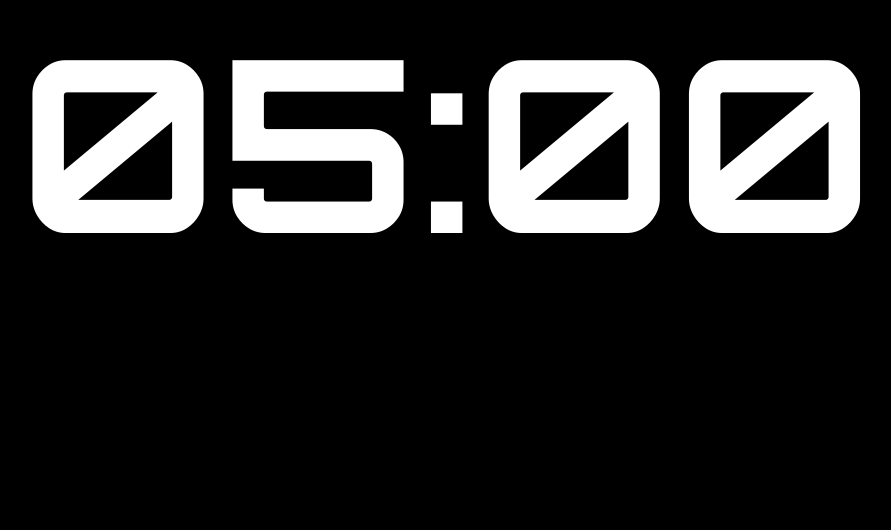
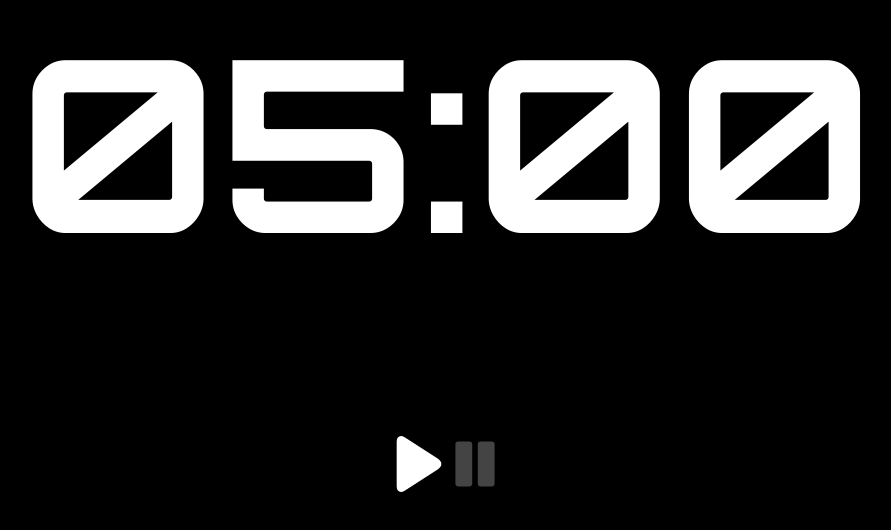
Before and after one commit to IMESec-USP/lightning-hacks-timer, a React (Create React App) app: page / in a window 1280 px wide. Shown: the part 260-790 px from the top of the page, without its empty margins (193-1084 px from the left). Built offline with nearby package versions, Linux system fonts and the light colour scheme.

Commit message:
Adds icons in timer

```diff
--- a/src/App.css
+++ b/src/App.css
@@ -18,8 +18,9 @@
 .help {
   position: absolute;
   font-family: 'Orbitron', sans-serif;
-  font-size: 50px;
-  bottom: 10vmin;
+  font-size: 18pt;
+  top: 1vh;
+  left: 1vw;
 }
 
 .black {
@@ -30,6 +31,25 @@
   color: #fff;
 }
 
+.fill-white {
+  fill: #fff;
+}
+
+.fill-grey {
+  fill: #444;
+}
+
+.icons {
+  position: absolute;
+  bottom: 6vh;
+  display: flex;
+}
+
+.icon {
+  height: 3.5em;
+  width: auto;
+}
+
 .yellow {
   color: #ebc700;
 }
--- a/src/App.js
+++ b/src/App.js
@@ -1,4 +1,5 @@
 import React, { Component } from 'react'
+import { Play, Pause } from './icons'
 import './App.css'
 
 /*
@@ -16,9 +17,9 @@ class App extends Component {
       seconds: 0,
       minutesAtStart: 5,
       running: null,
+      showingHelp: null,
       timeEnded: false,
       loading: true,
-      showingHelp: false,
     }
   }
 
@@ -50,7 +51,23 @@ class App extends Component {
   }
 
   toggleHelp() {
-    this.setState({ showingHelp: !this.state.showingHelp })
+    this.setState(previousState => {
+      const { showingHelp } = previousState
+      let helpTimeout
+      if (showingHelp) {
+        clearTimeout(showingHelp)
+        helpTimeout = null
+      }
+      else {
+        helpTimeout = setTimeout(() => {
+          this.setState({ showingHelp: null })
+        }, 10000)
+      }
+      return {
+        ...previousState,
+        showingHelp: helpTimeout,
+      }
+    })
   }
 
   incrementMinute() {
@@ -151,19 +168,32 @@ class App extends Component {
     return (
       <div className="help white">
         <p>
-          HelpText
+          space / ↲: start or pause the timer
+        </p>
+        <p>
+          r: resets timer
+        </p>
+        <p>
+          ↑: increments a minute in the timer
+        </p>
+        <p>
+          ↓: decrements a minute in the timer
         </p>
       </div>
     )
   }
 
   render() {
-    const { showingHelp, timeEnded, minutes, seconds } = this.state
+    const { running, showingHelp, timeEnded, minutes, seconds } = this.state
     return (
       <div className="timer">
         <p className="timer--counter white">
           { timeEnded && '-' }{ twoDigits(minutes) }:{ twoDigits(seconds) }
         </p>
+        <div className="icons">
+          <Play highlighted={!running} />
+          <Pause highlighted={!!running} />
+        </div>
         { showingHelp && this.showHelp() }
       </div>
     )
--- /dev/null
+++ b/src/icons/index.js
@@ -0,0 +1,7 @@
+import Play from './play'
+import Pause from './paused'
+
+export {
+    Play,
+    Pause,
+}
--- /dev/null
+++ b/src/icons/paused.js
@@ -0,0 +1,8 @@
+import React from 'react'
+
+export default (props) => (
+  <svg xmlns="http://www.w3.org/2000/svg" className={'icon ' + (props.highlighted ? 'fill-white' : 'fill-grey') } viewBox="0 0 20 20">
+    <rect width="6" height="16" x="3" y="2" rx="1" ry="1"/>
+    <rect width="6" height="16" x="11" y="2" rx="1" ry="1"/>
+  </svg>
+)
--- /dev/null
+++ b/src/icons/play.js
@@ -0,0 +1,7 @@
+import React from 'react'
+
+export default (props) => (
+  <svg xmlns="http://www.w3.org/2000/svg" className={'icon ' + (props.highlighted ? 'fill-white' : 'fill-grey')} viewBox="0 0 1024 1024" version="1.1">
+      <path d="M103.817525 103.55014c0-95.810065 65.879405-131.687801 146.386843-79.690825l609.566461 393.589947c80.542943 51.979224 80.542943 137.066798 0 189.046022l-609.566461 393.660957c-80.507438 51.979224-146.386843 16.101488-146.386843-79.708577L103.817525 103.55014z"/>
+  </svg>
+)
```
